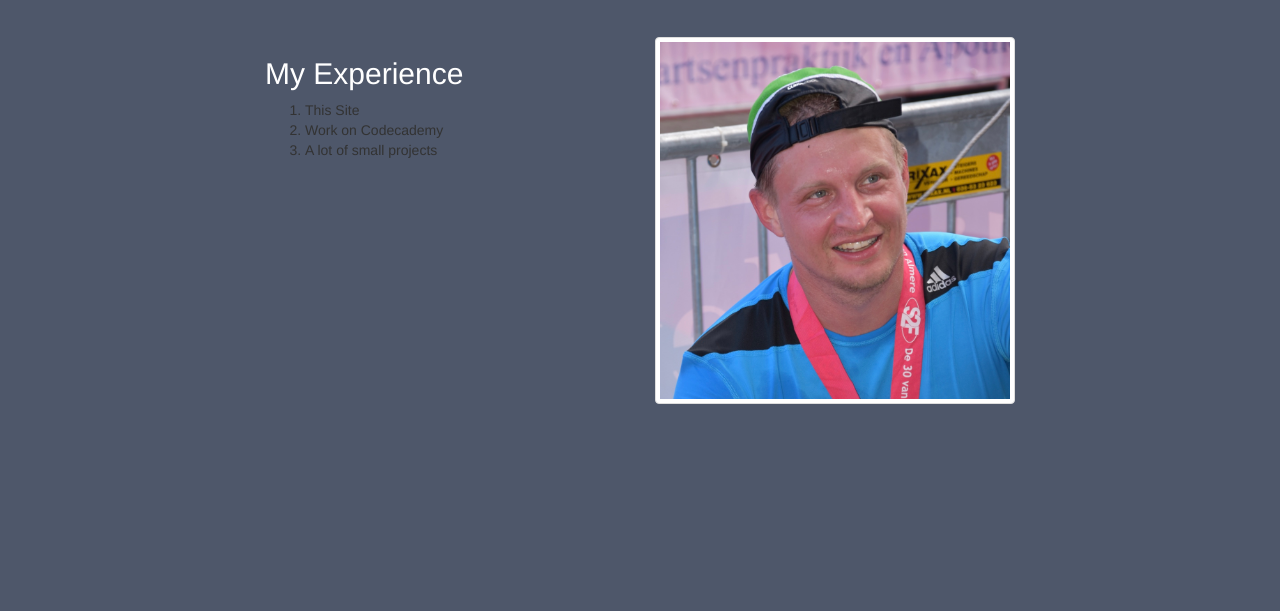
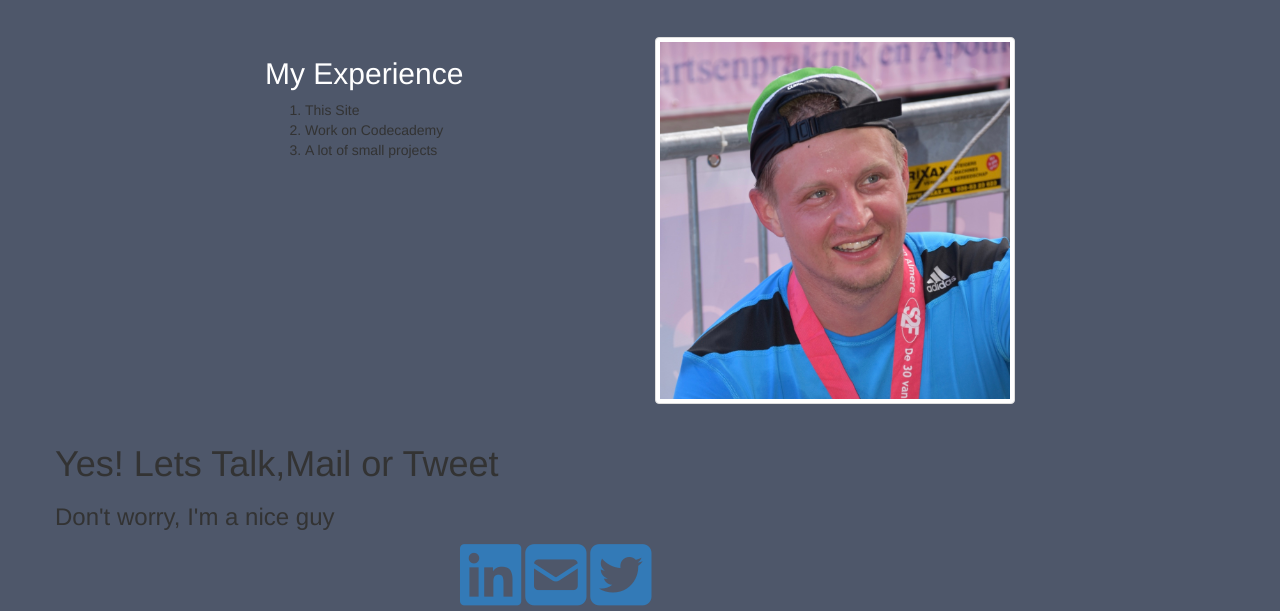
Before and after one commit to pieterfeenstra/pieterfeenstra.github.io, a plain HTML site: page index.html in a window 1280 px wide. Shown: the part 853-1464 px from the top of the page. Before the commit the page ends 1277 px from the top, so only its background shows below. Drawn offline with nearby package versions, Linux system fonts and the light colour scheme.

Commit message:
added contact

```diff
--- a/index.html
+++ b/index.html
@@ -17,6 +17,7 @@
     <!-- Bootstrap core CSS -->
     <link href="css/bootstrap.min.css" rel="stylesheet">
     <link rel="stylesheet" href="css/maincss.css">
+    <!-- <link href="css/contact.css" rel="stylesheet"> -->
 
     <!-- IE10 viewport hack for Surface/desktop Windows 8 bug -->
     <link href="css/ie10-viewport-bug-workaround.css" rel="stylesheet">
@@ -27,11 +28,6 @@
     <!-- Navigation -->
     <div class="container topcontainer">
         <p class="name">Pieter Feenstra</p>
-
-            <!-- <li role="presentation" class="active"><a href="#">Home</a></li>
-      <li role="presentation"><a href="#">Profile</a></li>
-      <li role="presentation"><a href="#">Messages</a></li>
-    </ul> -->
     </div>
     <!-- Navigation END -->
 
@@ -75,20 +71,29 @@
                     <li>A lot of small projects</li>
                 </ol>
             </div>
-            <div class="col-md-4">
+            <div class="col-md-4 col-xs-12">
                 <div class="thumbnail photo">
-                <img  src="images/mug-shot.jpg" alt="sorry">
+                    <img src="images/mug-shot.jpg" alt="sorry">
                 </div>
             </div>
         </div>
     </div>
 
-    <div class="container footer">
-
-
+<div class="contact">
+    <div class="container">
+        <div class="row description">
+            <h1>Yes! Lets Talk,Mail or Tweet</h1>
+            <h3>Don't worry, I'm a nice guy</h3>
         </div>
-
-
+        <div class="row glyphs">
+            <div class="col-md-4 col-md-offset-4 ">
+                <a class="icon" target="blank" href="https://nl.linkedin.com/in/pieter-feenstra-ba732131"><i class="fa fa-linkedin-square fa-5x" aria-hidden="true"></i></a>
+                <a class="icon"  href="mailto:feenstar48@hotmail.com"><i class="fa fa-envelope-square fa-5x" aria-hidden="true"></i></a>
+                <a class="icon" target="blank" href="https://twitter.com/pieter_feenstra"><i class="fa fa-twitter-square fa-5x" aria-hidden="true"></i> </a>
+            </div>
+            </div>
+    </div>
+</div>
 
 
         <!-- Bootstrap core JavaScript
```
Lines whose indentation alone changed are shown as unchanged.
